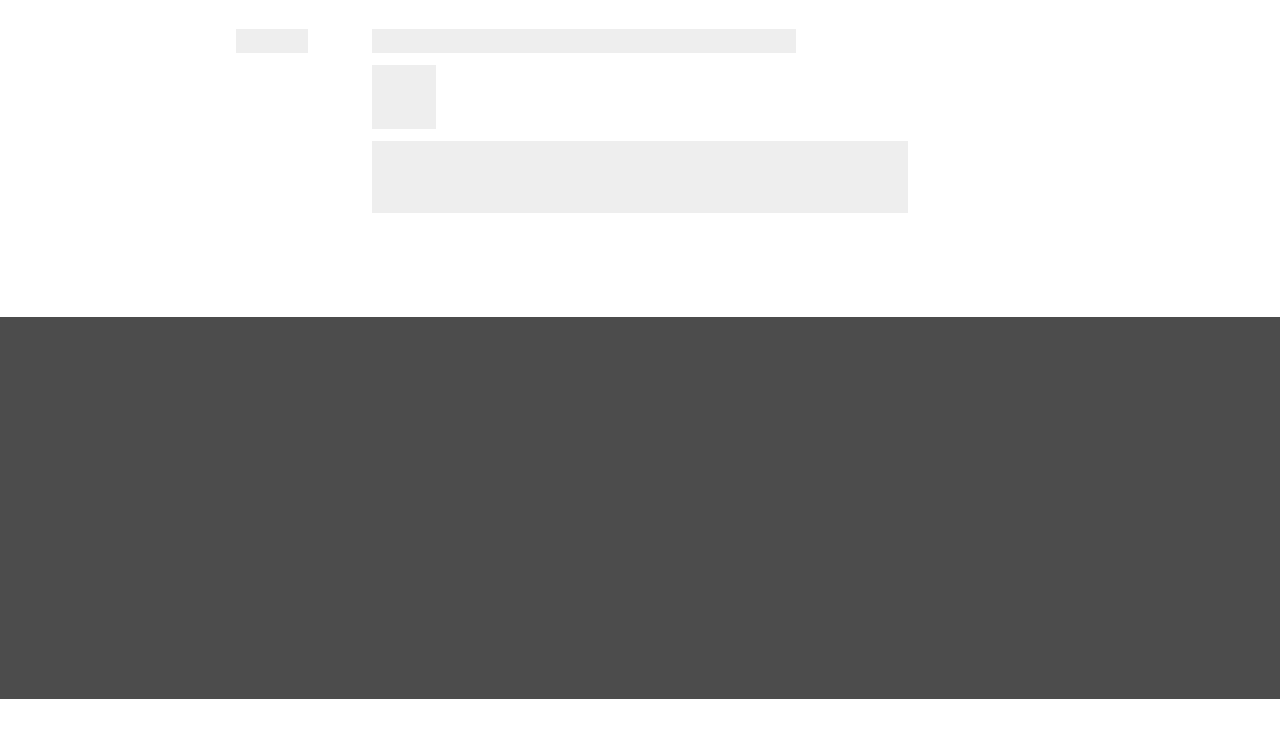
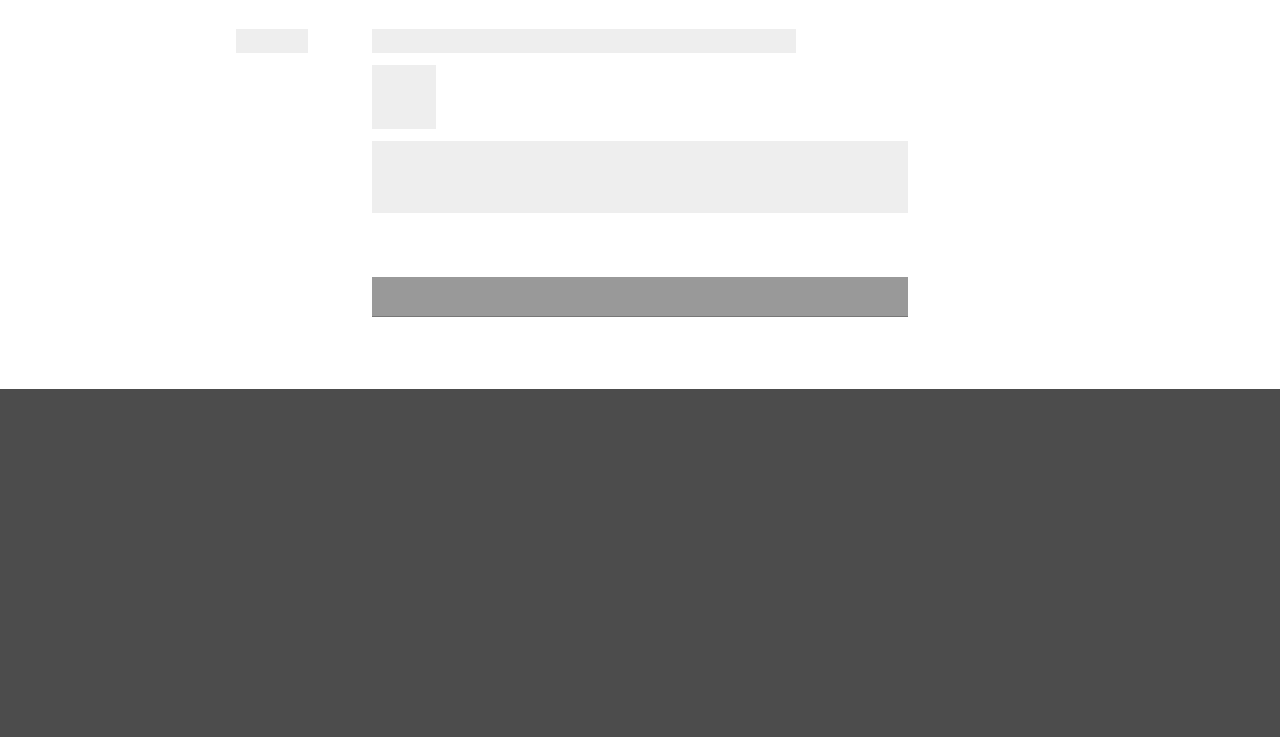
Before and after one commit to simonsinclair/lo-fi-stream-notifications, a plain HTML site: page index.html in a window 1280 px wide. Shown: the part 2833-3570 px from the top of the page. Before the commit the page ends 3532 px from the top, so only its background shows below. Drawn offline with Linux system fonts and the light colour scheme.

```diff
--- a/index.html
+++ b/index.html
@@ -147,6 +147,8 @@
             </div>
           </div>
 
+          <div class="load-more"></div>
+
         </div>
       </div>
     </div>
```
Also changed, not shown: css/main.css (+1 -1 lines).
